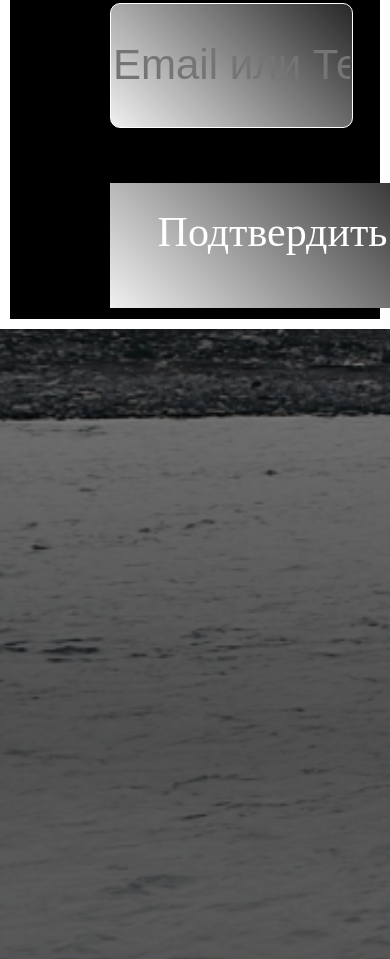
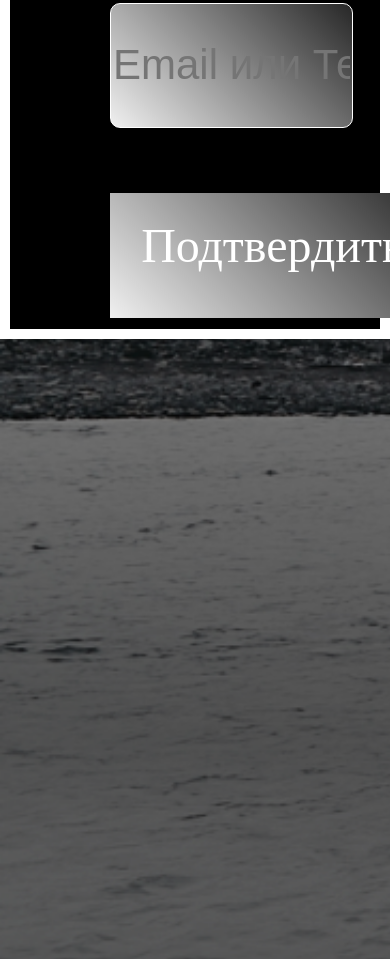
Before and after one commit to lexxIpLogger/TuiTurlinesss, a plain HTML site: page pages/registration.html in a window 390 px wide. Shown: the part 1061-2020 px from the top of the page. Drawn offline with Linux system fonts and the light colour scheme.

Commit message:
Update registration_styles.css

```diff
--- a/styles/registration_styles.css
+++ b/styles/registration_styles.css
@@ -187,7 +187,7 @@ p{
     }
 
     .reg-form__button{
-        margin-top: 40px;
+        margin-top: 50px;
         width: 325px;
         height: 125px;
         background: linear-gradient(45deg, #f0f0f0,#272727);
@@ -196,7 +196,7 @@ p{
     .reg-form__button p{
         text-align: center;
         padding-top: 25px;
-        font-size: 42px;
+        font-size: 48px;
         color: #FFFFFF;
     }
 
```
